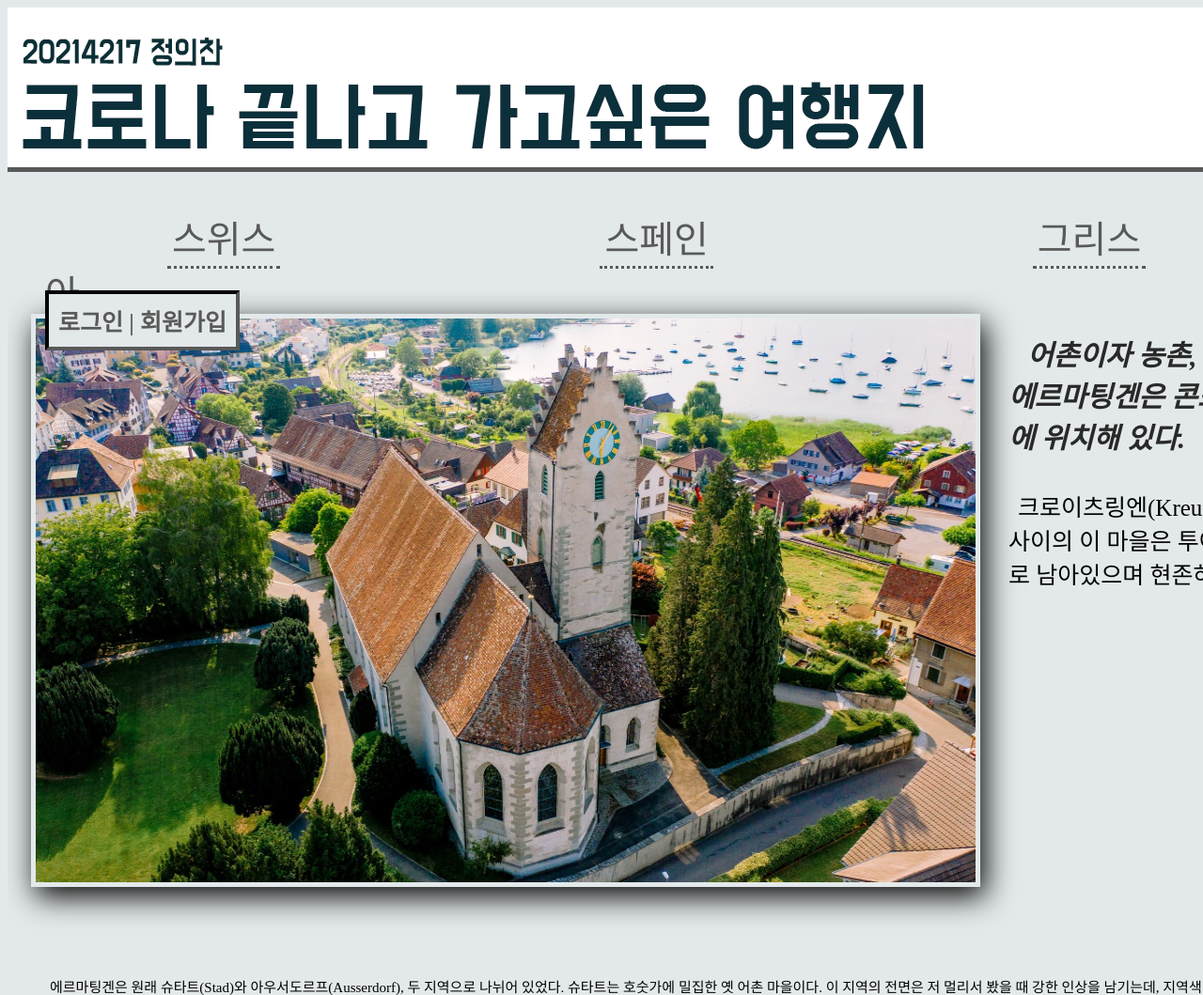
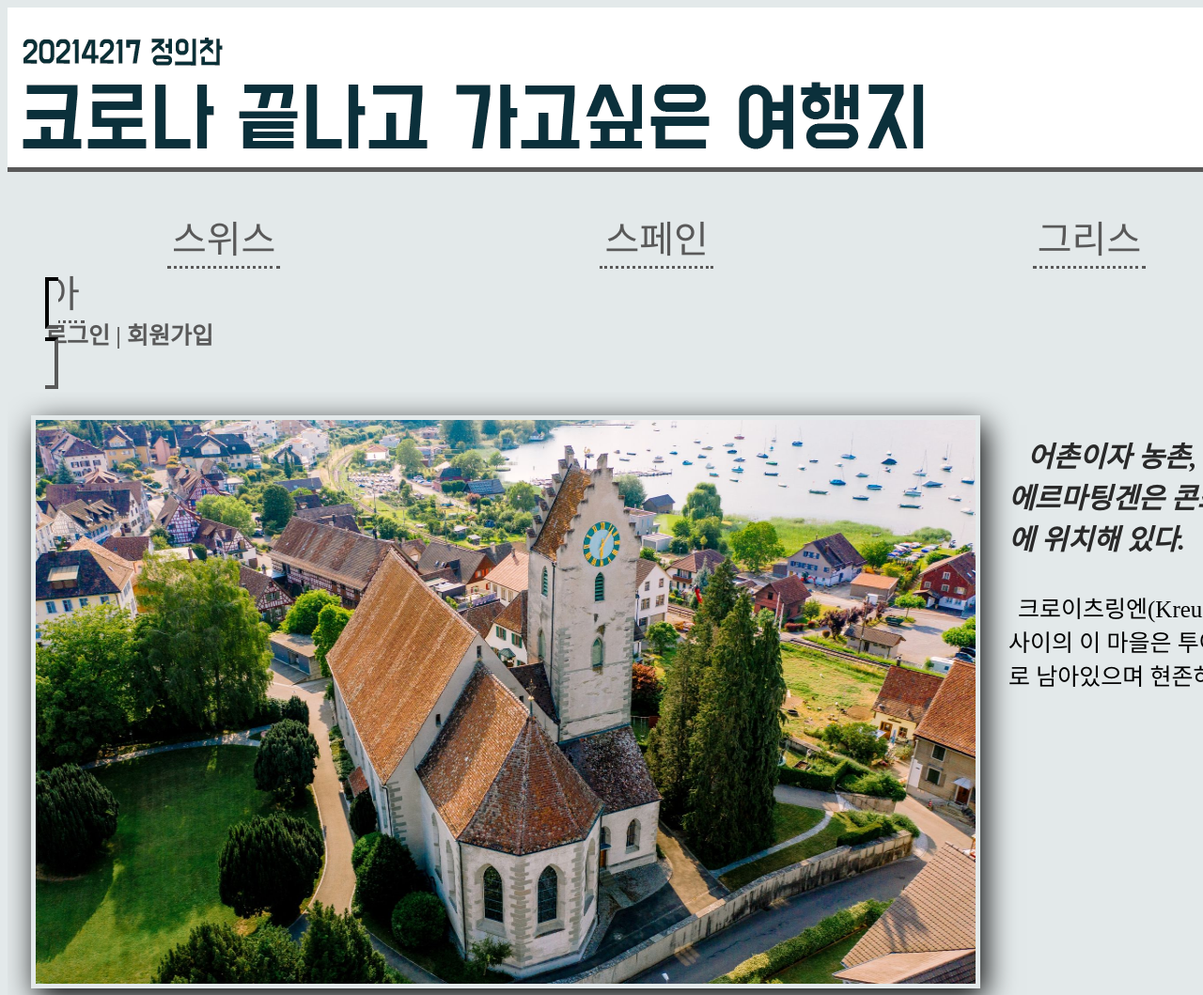
Before and after one commit to yiolrin930/yiolrin930.github.io, a plain HTML site: page index.html in a window 1280 px wide. Shown: the top 1059 px of the page at 94% size. Drawn offline with Linux system fonts and the light colour scheme.

Commit message:
Update index.html

```diff
--- a/index.html
+++ b/index.html
@@ -50,13 +50,12 @@
 		#info{
 			font-size: 25px;
 			font-family: 나눔고딕;
-			float: right;
 			font-weight: bold;
 			margin-right: 20px;
 			list-style-type: none;
 			border: inset 4px #595959;
 			padding: 10px;
-			position : fixed;
+
 
 		}
 	    #highlight{
```
